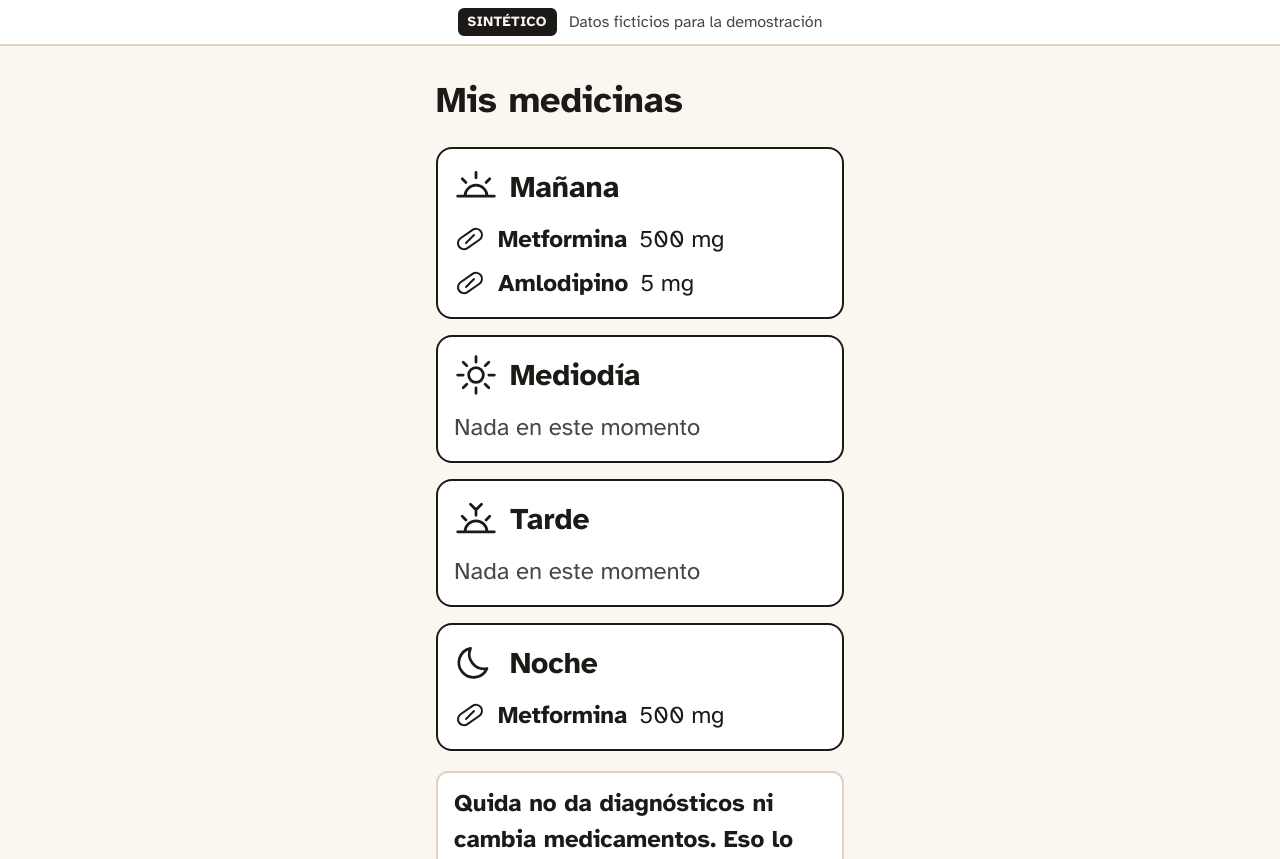
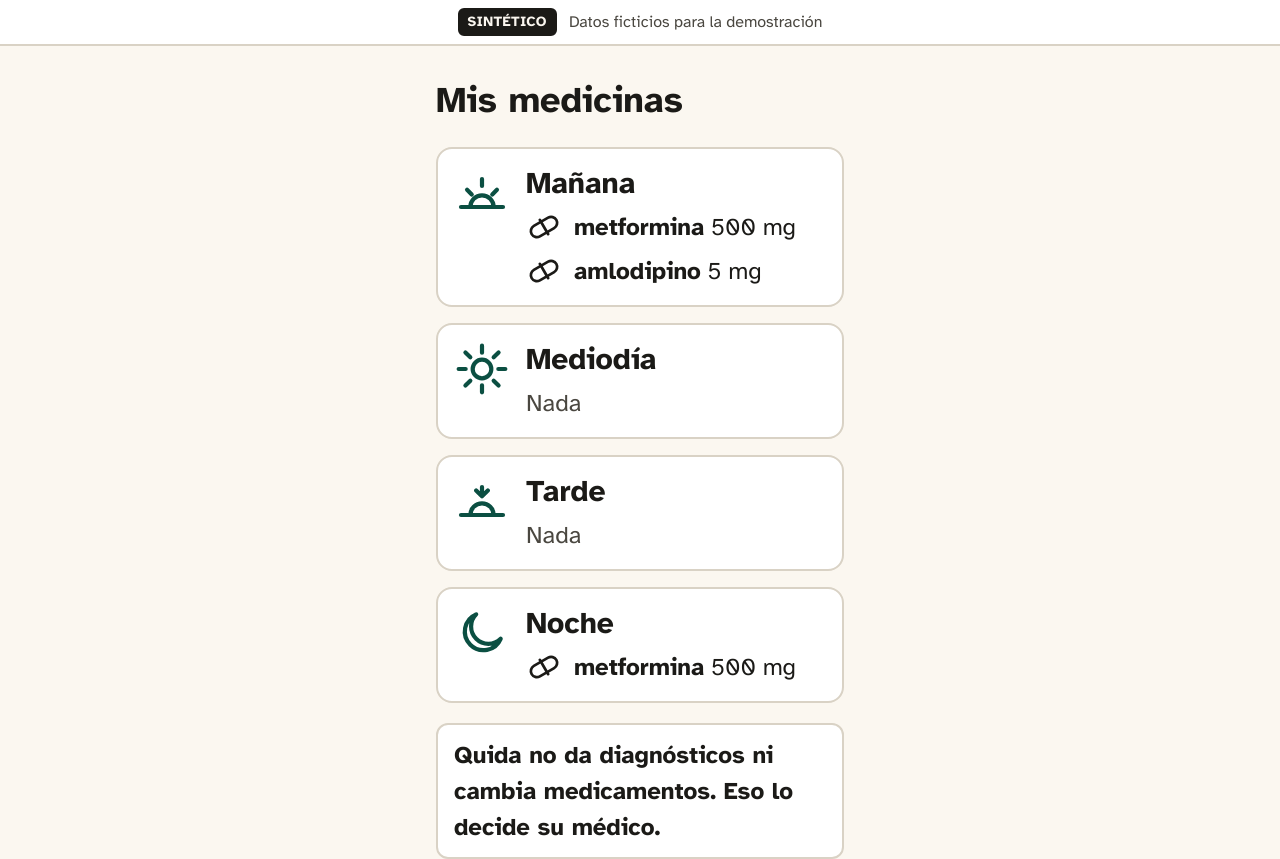
Before and after one commit to mandoworks/qwida, a Next.js app: page /paciente/medicinas in a window 1280 px wide. Shown: the top 859 px of the page. Built offline with nearby package versions, Linux system fonts and the light colour scheme.

Commit message:
Use W2 PhotoCapture and MedSchedule on the patient side
Co-Authored-By: Claude Sonnet 5.5 <noreply@anthropic.com>

```diff
--- a/app/paciente/foto/page.tsx
+++ b/app/paciente/foto/page.tsx
@@ -1,10 +1,11 @@
-import { PhotoPlaceholder } from "@/components/patient/PhotoPlaceholder";
+import { PhotoCapture } from "@/components/photo/PhotoCapture";
 import { ScreenShell } from "@/components/patient/ScreenShell";
+import { HOUSEHOLD_ID } from "@/lib/seed";
 
 export default function FotoPage() {
   return (
     <ScreenShell title="Foto">
-      <PhotoPlaceholder />
+      <PhotoCapture householdId={HOUSEHOLD_ID} />
     </ScreenShell>
   );
 }
--- a/components/patient/Icons.tsx
+++ b/components/patient/Icons.tsx
@@ -56,24 +56,3 @@ export const SpeakerIcon = () => (
     <path d="M6 18h8l10-8v28l-10-8H6zM32 16a11 11 0 0 1 0 16M38 10a19 19 0 0 1 0 28" />
   </Svg>
 );
-
-export const PillIcon = () => (
-  <Svg size={32}>
-    <rect x="4" y="15" width="40" height="18" rx="9" transform="rotate(-35 24 24)" />
-    <path d="M18 30l12-12" />
-  </Svg>
-);
-
-export const SlotIcon = ({ slot }: { slot: "mañana" | "mediodía" | "tarde" | "noche" }) => (
-  <Svg size={44}>
-    {slot === "mañana" && <path d="M4 34h40M12 34a12 12 0 0 1 24 0M24 8v6M9 15l4 4M39 15l-4 4" />}
-    {slot === "mediodía" && (
-      <>
-        <circle cx="24" cy="24" r="8" />
-        <path d="M24 4v6M24 38v6M4 24h6M38 24h6M10 10l4 4M34 34l4 4M38 10l-4 4M14 34l-4 4" />
-      </>
-    )}
-    {slot === "tarde" && <path d="M4 38h40M12 38a12 12 0 0 1 24 0M24 14v6M9 21l4 4M39 21l-4 4M18 8l6 6 6-6" />}
-    {slot === "noche" && <path d="M36 30A16 16 0 0 1 18 8a16 16 0 1 0 18 22z" />}
-  </Svg>
-);
--- a/components/patient/MedsView.tsx
+++ b/components/patient/MedsView.tsx
@@ -1,47 +1,27 @@
 "use client";
 
-import { useMemo } from "react";
+import { useMemo, useSyncExternalStore } from "react";
+import { MedSchedule } from "@/components/photo/MedSchedule";
 import { FenceNotice } from "@/components/ui/FenceNotice";
 import { useEvents } from "@/lib/client/useEvents";
-import { PillIcon, SlotIcon } from "./Icons";
-import { medSlots, SLOTS } from "./logic";
+import { todayPR } from "@/lib/photo/dates";
+import { scheduleItems } from "@/lib/photo/schedule";
 
-/** Four moments of the day with the confirmed medicines in each. Read only. */
+/** Confirmed medicines in four daily slots, using W2's schedule at patient size. */
 export function MedsView() {
   const { events } = useEvents();
-  const slots = useMemo(() => medSlots(events), [events]);
-  const any = SLOTS.some((s) => slots[s].length > 0);
+  // The date only matters on the phone; the server render has no events anyway.
+  const today = useSyncExternalStore(() => () => {}, () => todayPR(), () => "1970-01-01");
+  const items = useMemo(() => scheduleItems(events, today), [events, today]);
 
   return (
     <div className="flex flex-col gap-5">
-      {!any && (
+      {items.length === 0 && (
         <p role="status" className="rounded-2xl border-2 border-line bg-surface px-5 py-6 text-patient">
           Todavía no hay medicinas confirmadas.
         </p>
       )}
-      <ul className="flex flex-col gap-4">
-        {SLOTS.map((slot) => (
-          <li key={slot} className="flex flex-col gap-3 rounded-2xl border-2 border-ink bg-surface p-4">
-            <div className="flex items-center gap-3">
-              <SlotIcon slot={slot} />
-              <h2 className="text-3xl font-bold capitalize">{slot}</h2>
-            </div>
-            {slots[slot].length === 0 ? (
-              <p className="text-patient text-ink-soft">Nada en este momento</p>
-            ) : (
-              <ul className="flex flex-col gap-2">
-                {slots[slot].map((m, i) => (
-                  <li key={`${m.id}-${i}`} className="flex items-center gap-3 text-patient">
-                    <PillIcon />
-                    <span className="font-bold capitalize">{m.drug}</span>
-                    {m.dose && <span>{m.dose}</span>}
-                  </li>
-                ))}
-              </ul>
-            )}
-          </li>
-        ))}
-      </ul>
+      <MedSchedule items={items} size="patient" />
       <FenceNotice className="text-patient" />
     </div>
   );
--- a/components/patient/PhotoPlaceholder.tsx
+++ /dev/null
@@ -1,17 +0,0 @@
-import { Badge } from "@/components/ui/Badge";
-
-/**
- * Stand in for W2's `components/photo/PhotoCapture` until it lands. To switch:
- * render `<PhotoCapture />` in app/paciente/foto/page.tsx and delete this file.
- */
-export function PhotoPlaceholder() {
-  return (
-    <div className="flex flex-col gap-4 rounded-2xl border-2 border-sim bg-surface p-5">
-      <Badge kind="SIMULADO" className="w-fit" />
-      <p className="text-patient">
-        Aquí podrá tomar una foto de su receta o de la etiqueta de la farmacia.
-      </p>
-      <p className="text-patient text-ink-soft">Esta función todavía no está conectada.</p>
-    </div>
-  );
-}
--- a/components/patient/logic.ts
+++ b/components/patient/logic.ts
@@ -1,5 +1,5 @@
 import { z } from "zod";
-import { checkFence, normalize } from "@/lib/fence";
+import { checkFence } from "@/lib/fence";
 import type { QuidaEvent } from "@/lib/store/types";
 
 /** "Buenos días" until noon, "Buenas tardes" until 7 pm, "Buenas noches" otherwise. */
@@ -96,41 +96,6 @@ export function inkOn(bg: string): string | null {
   return null;
 }
 
-// Medicines (confirmed `med_schedule` events), four daily slots
-
-export const SLOTS = ["mañana", "mediodía", "tarde", "noche"] as const;
-export type Slot = (typeof SLOTS)[number];
-
-const SLOT_BY_NORM: Record<string, Slot> = {
-  manana: "mañana",
-  mediodia: "mediodía",
-  tarde: "tarde",
-  noche: "noche",
-};
-
-const MedPayload = z.object({
-  drug: z.string(),
-  dose: z.string().optional(),
-  frequency: z.string().optional(),
-  slots: z.array(z.string()).default([]),
-});
-
-export type SlotMed = { id: string; drug: string; dose?: string };
-
-export function medSlots(events: QuidaEvent[]): Record<Slot, SlotMed[]> {
-  const out: Record<Slot, SlotMed[]> = { mañana: [], mediodía: [], tarde: [], noche: [] };
-  for (const e of events) {
-    if (e.kind !== "med_schedule" || e.status !== "CONFIRMADO") continue;
-    const p = MedPayload.safeParse(e.payload);
-    if (!p.success) continue;
-    for (const raw of p.data.slots) {
-      const slot = SLOT_BY_NORM[normalize(raw)];
-      if (slot) out[slot].push({ id: e.id, drug: p.data.drug, dose: p.data.dose });
-    }
-  }
-  return out;
-}
-
 // Notices (fence tripwire, label rescan nudge)
 
 export type Notice =
```
Also changed, not shown: 2 other files (tests, documents, lock files or other folders).
